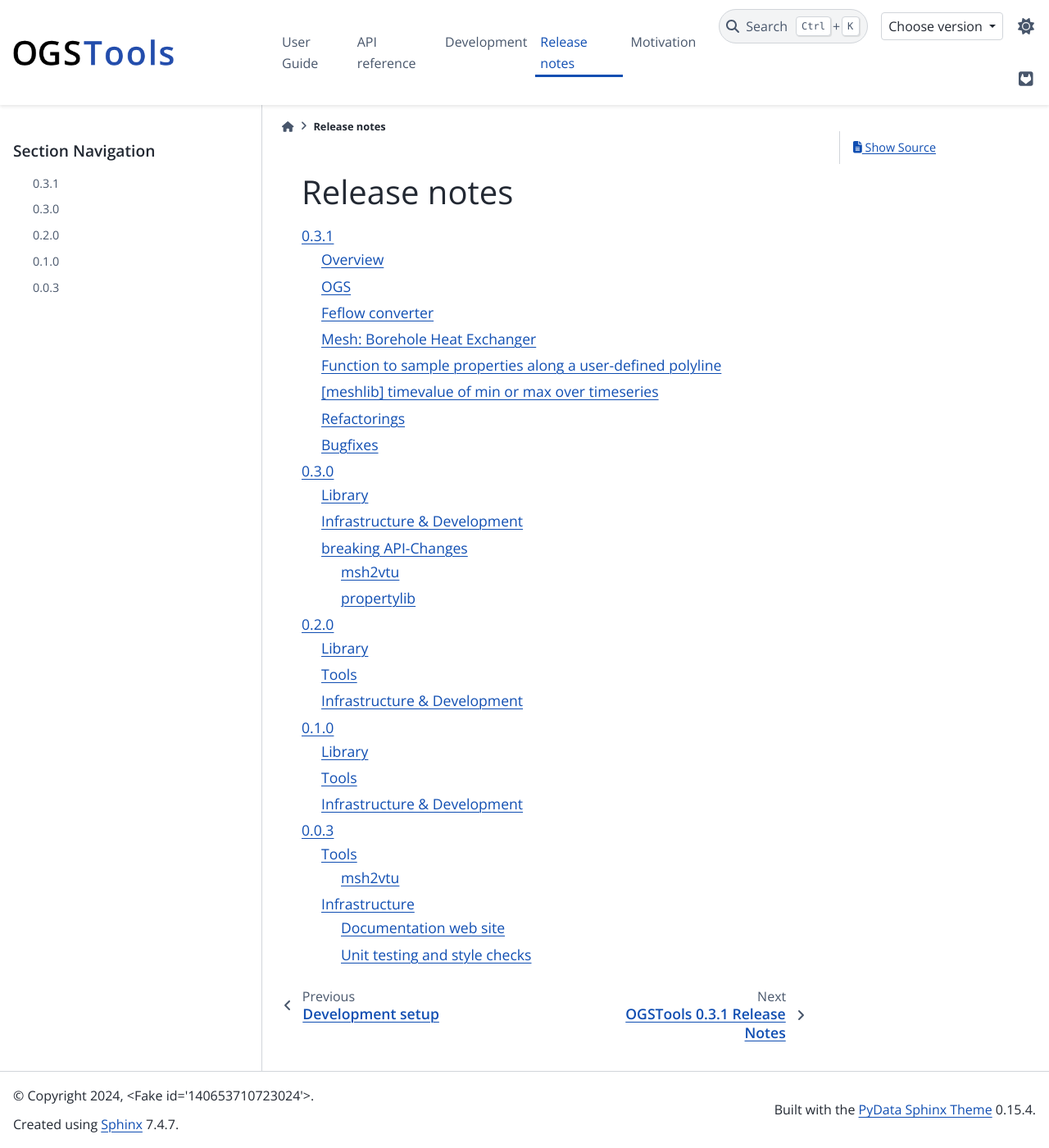
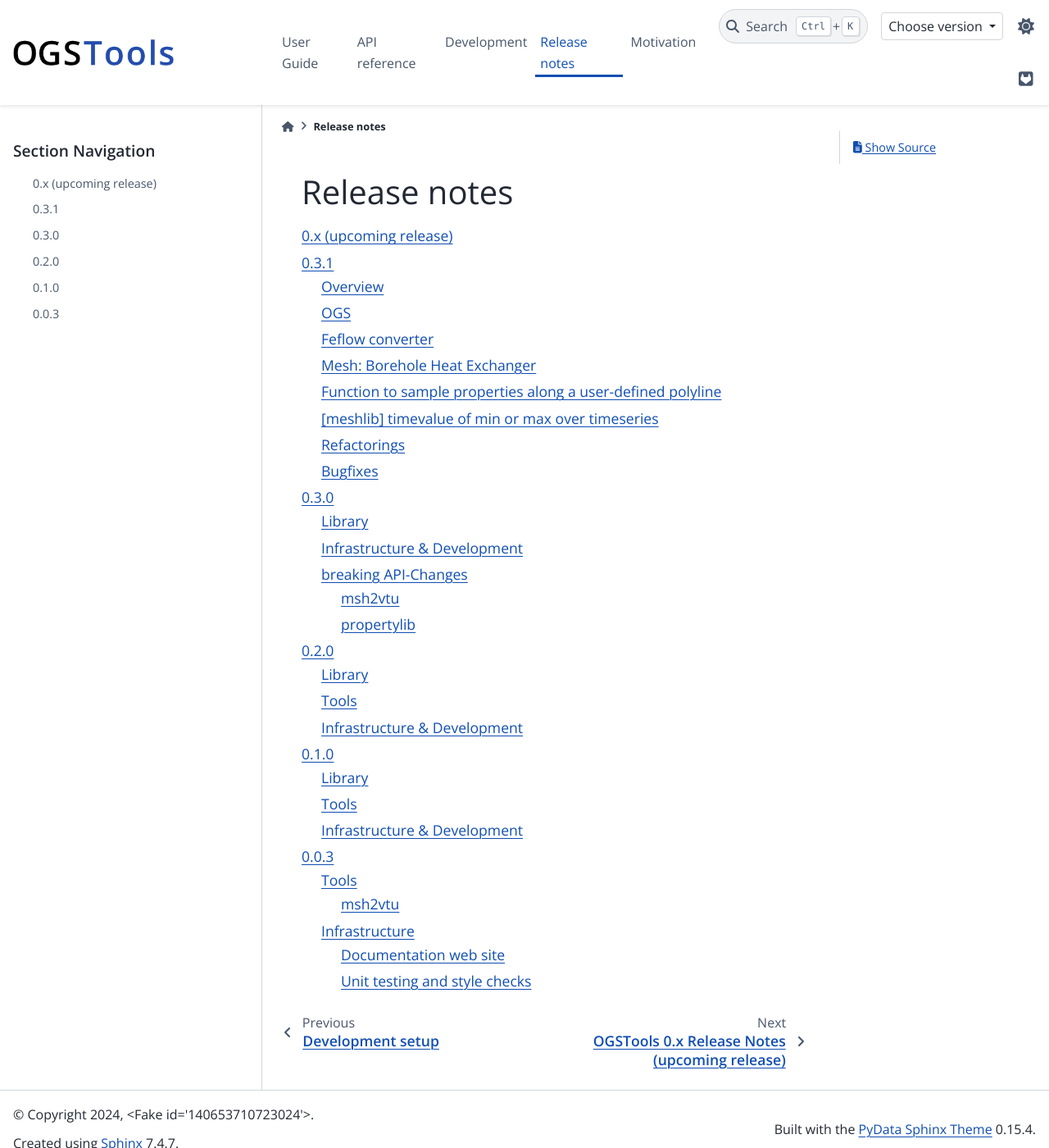
Before and after one commit to ufz/ogstools, a Sphinx documentation site: the page built from docs/releases/index.md, in a window 1280 px wide and 1400 px high. Shown: the whole window at 82% size. Built offline with Sphinx 7.4.7 and the PyData theme 0.15.4, drawn with Linux system fonts in a browser that asks for light colours; pages that are not in the unit, such as notebooks, are missing from menus; the version number could not be read and is left out; comment, search, counter and statistics services are not loaded.

Commit message:
[web] Added upcoming release changelog.

```diff
--- a/docs/releases/index.md
+++ b/docs/releases/index.md
@@ -4,6 +4,7 @@
 ---
 maxdepth: 3
 ---
+0.x (upcoming release)  <ogstools-0.x>
 0.3.1 <ogstools-0.3.1>
 0.3.0 <ogstools-0.3.0>
 0.2.0 <ogstools-0.2.0>
--- /dev/null
+++ b/docs/releases/ogstools-0.x.md
@@ -0,0 +1,3 @@
+# OGSTools 0.x Release Notes (upcoming release)
+
+This is not released yet!
```
